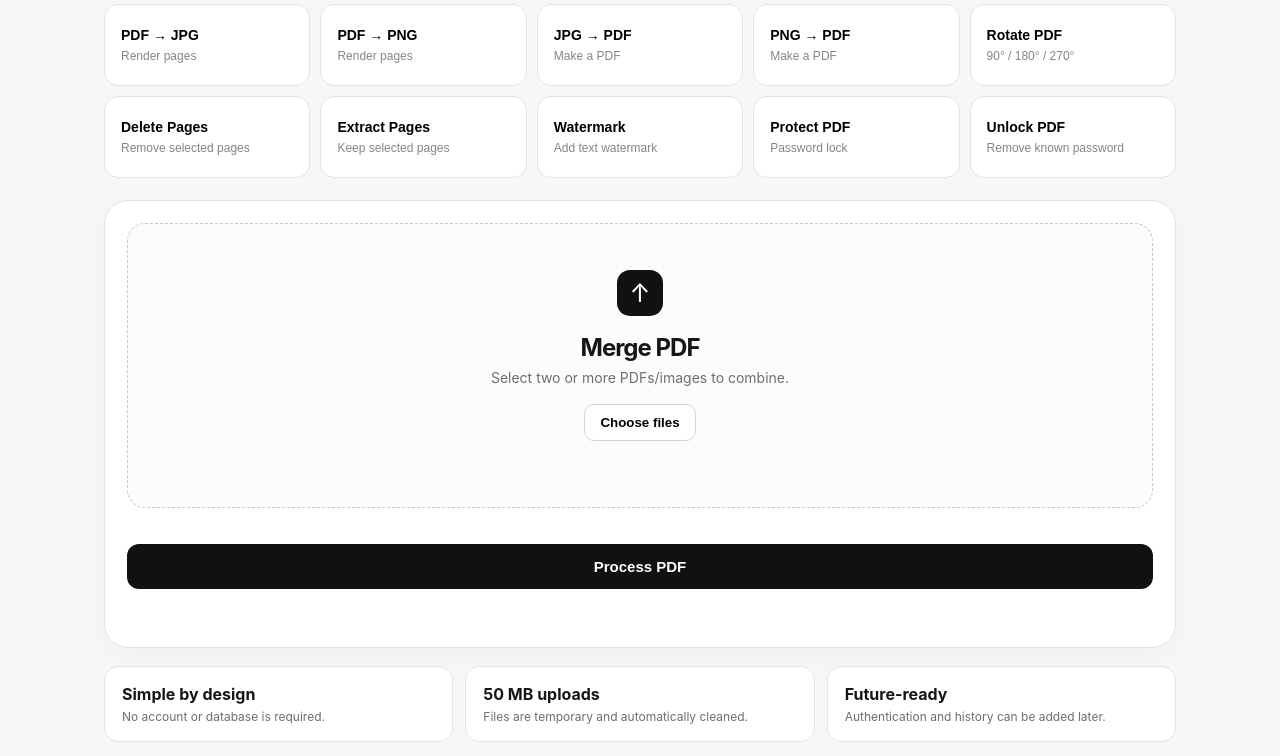
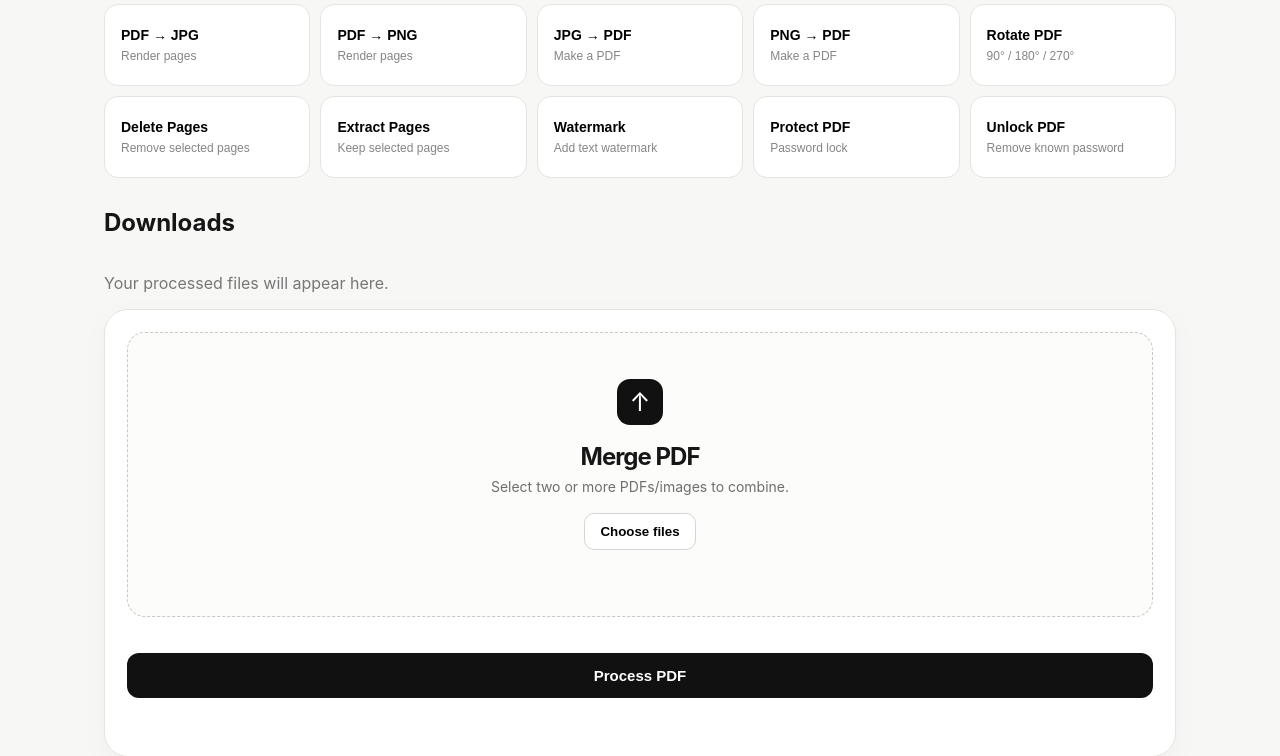
Before and after one commit to Madryon/funk-file, a Python web app: template templates/index.html in a window 1280 px wide. Shown: the part 449-1205 px from the top of the page. Run offline with Jinja, Linux system fonts and the light colour scheme; the template is opened without the code that fills it: most values are stand-ins (such as "Sample title", 1, 10 or a date in 2020).

Commit message:
Add downloads section to index.html
Added a downloads section to display processed files.

```diff
--- a/templates/index.html
+++ b/templates/index.html
@@ -37,7 +37,15 @@
     <button class="tool" data-action="protect"><b>Protect PDF</b><span>Password lock</span></button>
     <button class="tool" data-action="unlock"><b>Unlock PDF</b><span>Remove known password</span></button>
   </section>
+<section class="downloads-section">
+    <h2>Downloads</h2>
 
+    <div id="downloadList" class="download-list">
+        <p class="empty-downloads">
+            Your processed files will appear here.
+        </p>
+    </div>
+</section>
   <section class="workspace">
     <form id="toolForm">
       <input type="hidden" name="action" id="action" value="merge">
```
